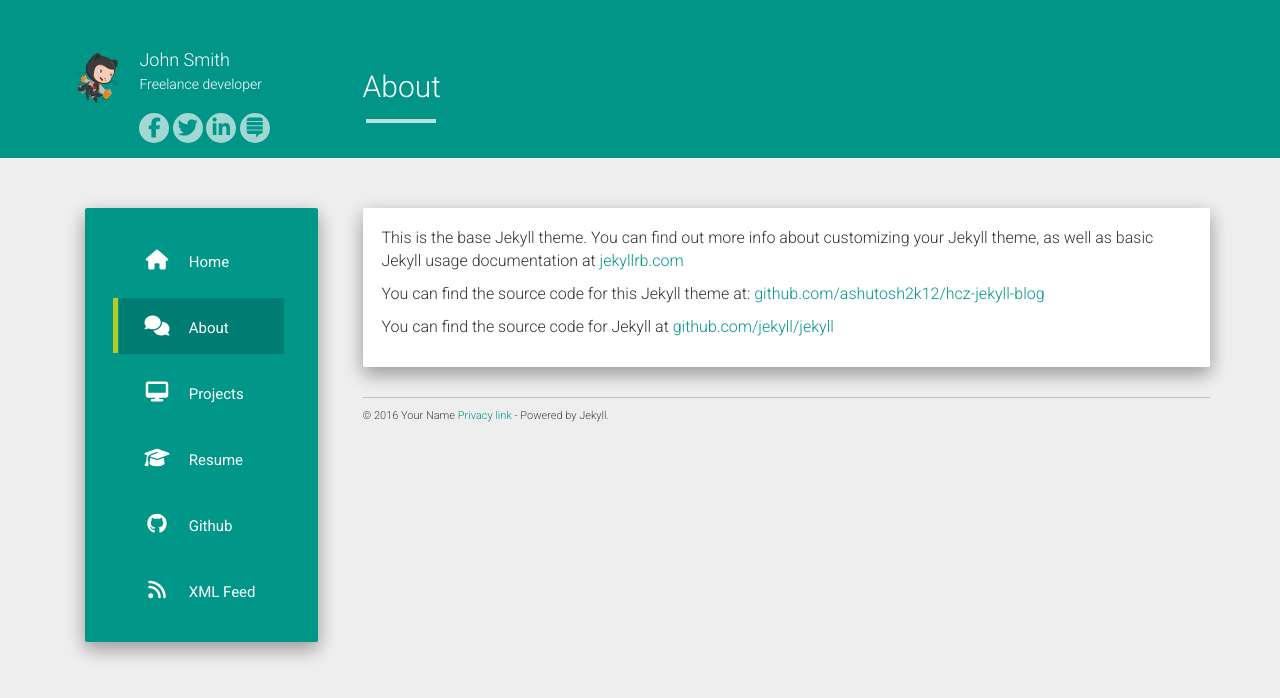
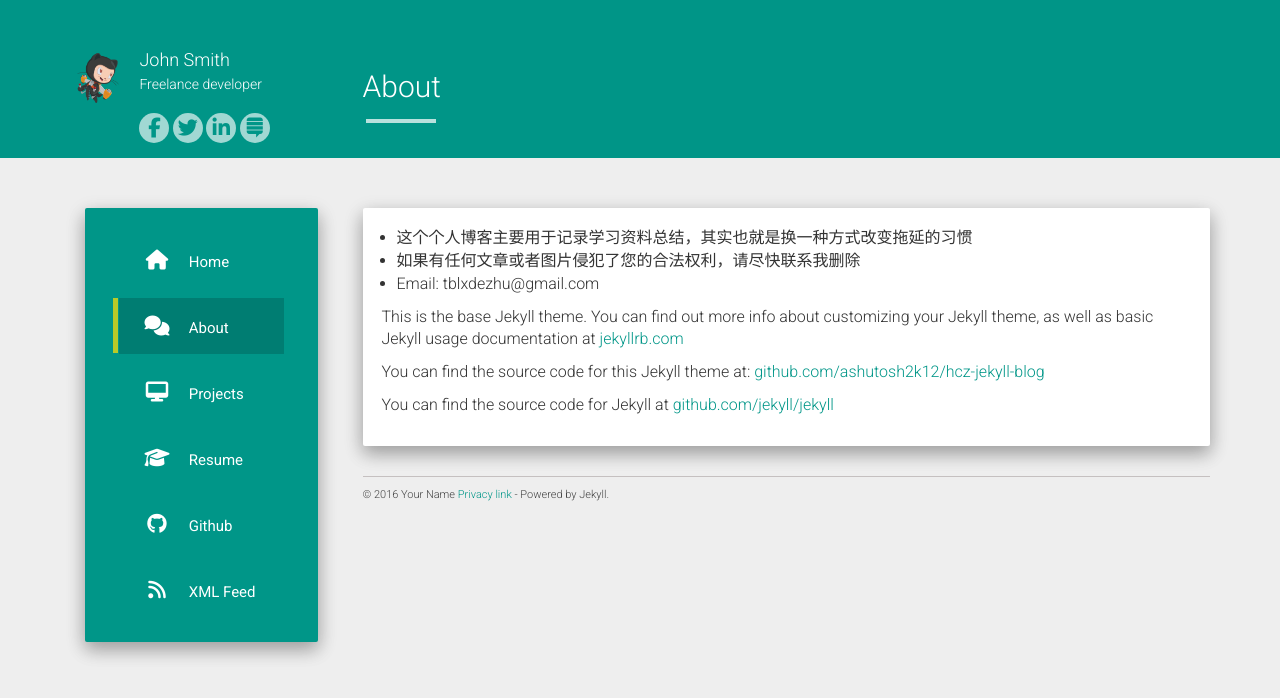
Before and after one commit to tblxdezhu/tblxdezhu.github.io, a Jekyll site: the page built from about.md, in a window 1280 px wide. Shown: the top 698 px of the page. Built offline with Jekyll 4.4.1, drawn with Linux system fonts in a browser that asks for light colours; nearby versions of some CDN libraries.

Commit message:
xu
修改了about内容

```diff
--- a/about.md
+++ b/about.md
@@ -4,6 +4,11 @@ title: About
 permalink: /about/
 ---
 
+
+* 这个个人博客主要用于记录学习资料总结，其实也就是换一种方式改变拖延的习惯
+* 如果有任何文章或者图片侵犯了您的合法权利，请尽快联系我删除
+* Email:  tblxdezhu@gmail.com
+
 This is the base Jekyll theme. You can find out more info about customizing your Jekyll theme, as well as basic Jekyll usage documentation at [jekyllrb.com](http://jekyllrb.com/)
 
 You can find the source code for this Jekyll theme at: [github.com/ashutosh2k12/hcz-jekyll-blog](https://github.com/ashutosh2k12/hcz-jekyll-blog)
```
